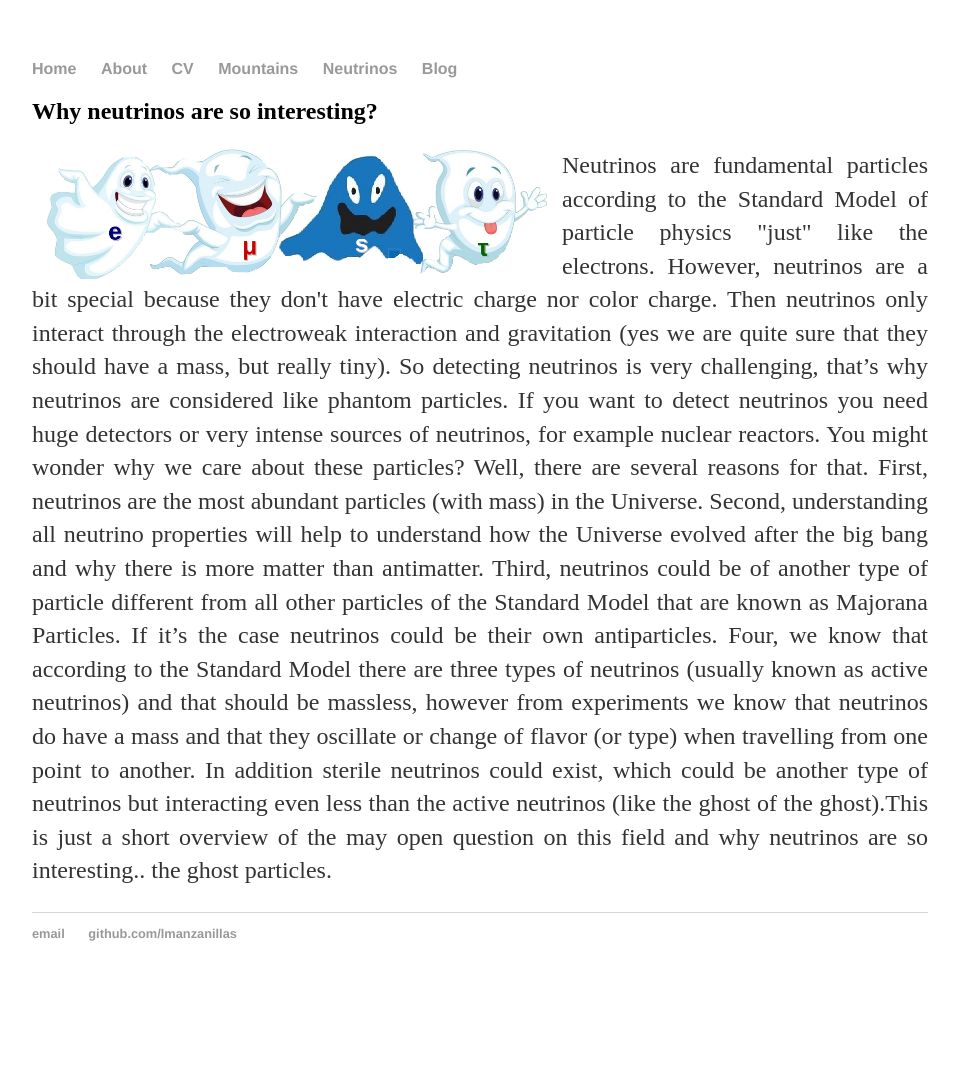
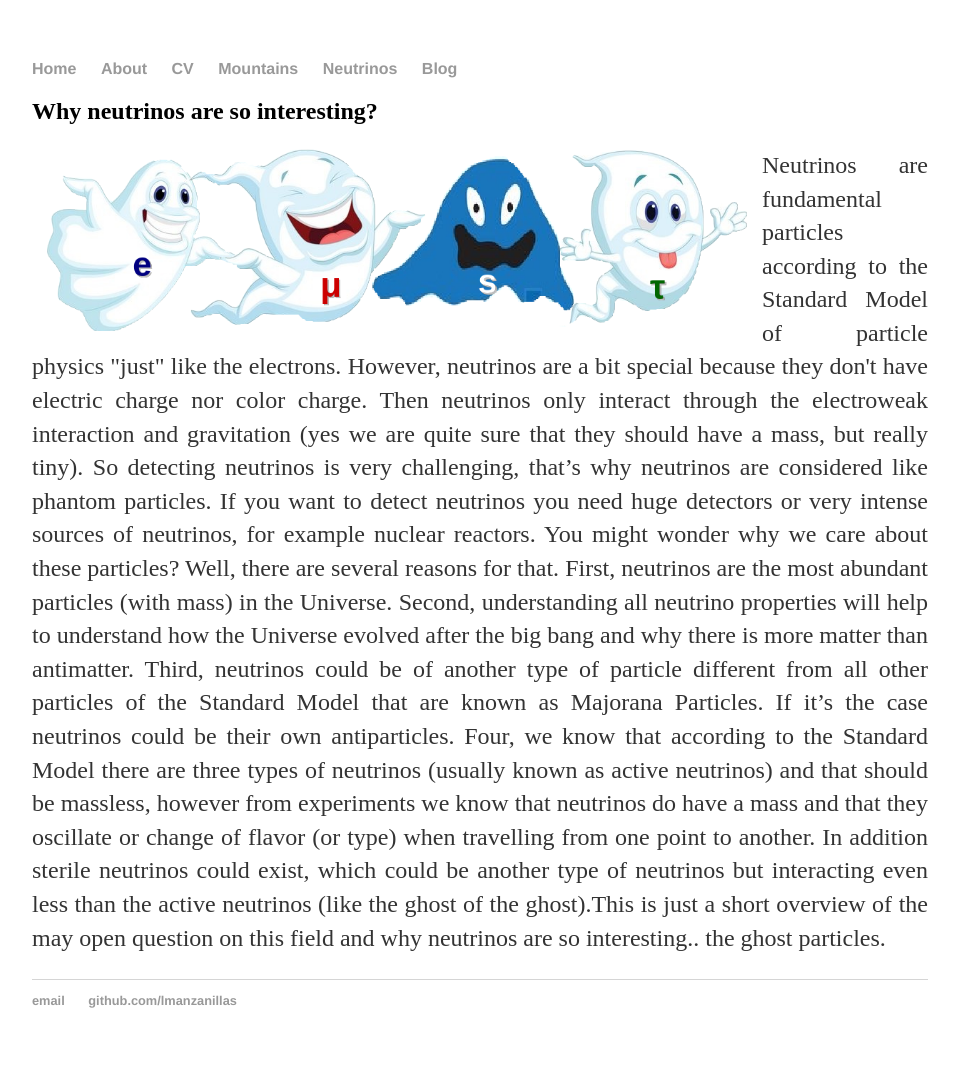
Before and after one commit to lmanzanillas/lmanzanillas.github.io, a Jekyll site: the page built from neutrinos/index.html, in a window 1280 px wide. Shown: the whole page, without its empty margins (160-1119 px from the left). Built offline with Jekyll 4.4.1, drawn with Linux system fonts in a browser that asks for light colours; before the commit the page ends 1001 px from its top, so only the background shows below that.

Commit message:
change image size

```diff
--- a/neutrinos/index.html
+++ b/neutrinos/index.html
@@ -4,7 +4,7 @@
 ---
 <div class="blurb">
         <h2>Why neutrinos are so interesting?</h2>
-	<p><img style="padding:0 15px; float:left;"src="neutrinos.jpg" alt="Simply Easy Learning" width="500"/> </p>
+	<p><img style="padding:0 15px; float:left;"src="neutrinos.jpg" alt="Simply Easy Learning" width="700"/> </p>
 	<p style="margin-top: 20px;"></p>
         <p align="justify"> Neutrinos are fundamental particles according to the Standard Model of particle physics "just"
 		like the electrons. However, neutrinos are a bit special because they don't have electric charge nor color
```
